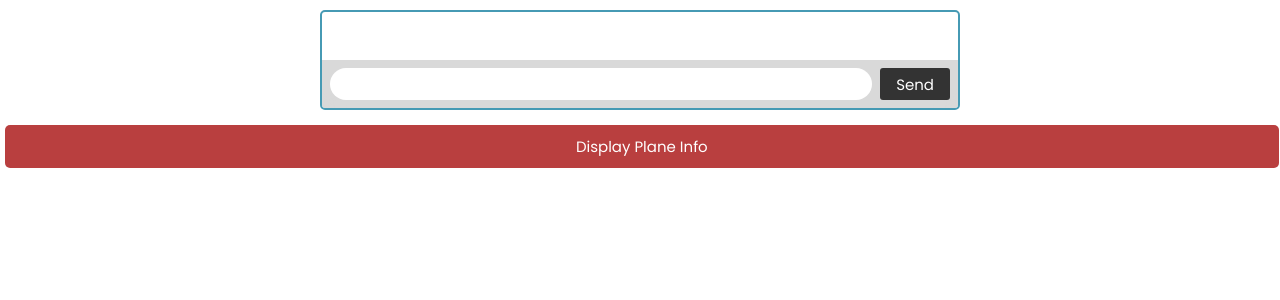
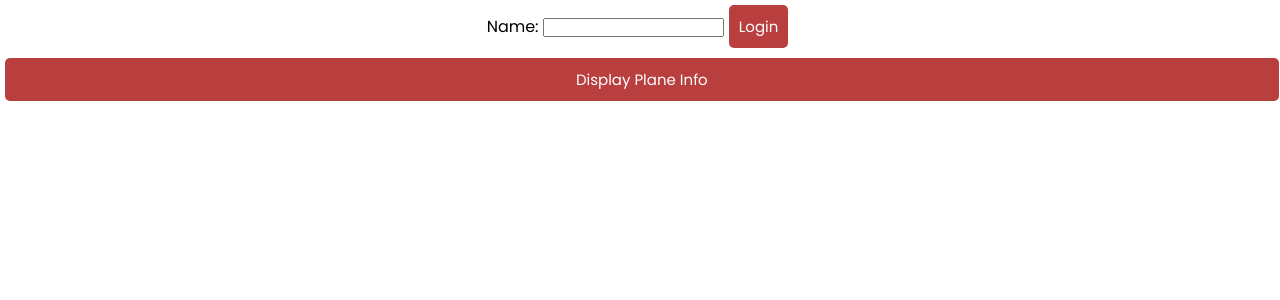
Before and after one commit to acpopper/Tarea-3-Taller-de-Integracion, a Vue app: page / in a window 1280 px wide. Shown: the top 300 px of the page. Built offline with nearby package versions, Linux system fonts and the light colour scheme; no server answers; the HTML template or start-up script is replaced by a standard one.

Commit message:
chat login

```diff
--- a/src/App.vue
+++ b/src/App.vue
@@ -1,5 +1,8 @@
 <template>
-  <div class="chatt">
+  <div v-show="!loggedIn" style="text-align: center;">
+    <Login @name-login="login" />
+  </div>
+  <div v-show="loggedIn" class="chatt">
     <Chat @enviar-mensaje="enviarMensaje" />
   </div>
   <div>
@@ -18,6 +21,7 @@
 import BotonInfo from './components/BotonInfo'
 import Chat from './components/Chat'
 import Vuelos from './components/Vuelos'
+import Login from './components/Login'
 const io = require("socket.io-client");
 
 const socket = io("wss://tarea-3-websocket.2021-1.tallerdeintegracion.cl",
@@ -28,7 +32,8 @@ export default {
   components: {
     BotonInfo,
     Vuelos,
-    Chat
+    Chat,
+    Login
   },
   methods: {
     mostrarVuelos() {
@@ -36,9 +41,12 @@ export default {
       this.showVuelos = true
     },
     enviarMensaje(msg) {
-      socket.emit('CHAT', {name: 'Alan', message: msg});
-      console.log(msg)
-
+      socket.emit('CHAT', {name: this.nombre, message: msg});
+    },
+    login(nombre) {
+      this.loggedIn = true,
+      this.nombre = nombre
+      console.log('Logged in as ' + this.nombre)
     }
 
   },
@@ -47,13 +55,15 @@ export default {
     return {
       vuelos: [],
       showVuelos: false,
-      isConnected: false
+      isConnected: false,
+      loggedIn: false,
+      nombre: ''
     }
   },
   created() {
     socket.on('FLIGHTS', (vls) => {this.vuelos=vls;}),
     socket.on('CHAT', (msg) => {
-      console.log(msg.message);})
+      console.log(this.nombre + ': ' + msg.message);})
 
   }
 }
--- /dev/null
+++ b/src/components/Login.vue
@@ -0,0 +1,23 @@
+<template>
+    <form @submit.prevent="onSubmit" style="display: inline-block;">
+    <label for="fname">Name: </label>
+    <input type="text" id="fname" name="name" v-model="nombre">
+    <button type="submit" class="btn">Login</button>
+    </form>
+</template>
+
+<script>
+export default {
+    name: 'Name',
+    data() {
+        return{
+            nombre: ''
+        }
+    },
+    methods: {
+        onSubmit() {
+            this.$emit('name-login', this.nombre)
+        }
+    }
+}
+</script>
```
